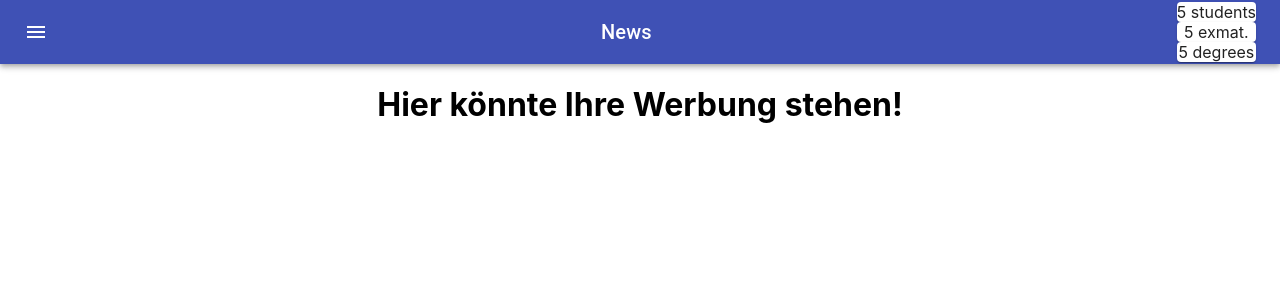
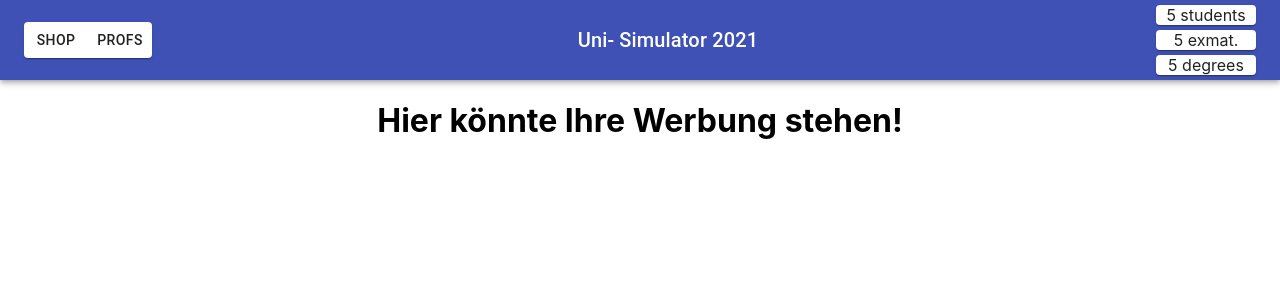
Before and after one commit to daniel11609/uni_simulator2021, a React (Create React App) app: page / in a window 1280 px wide. Shown: the top 300 px of the page. Built offline with nearby package versions, Linux system fonts and the light colour scheme.

Commit message:
Menu without store

```diff
--- a/package.json
+++ b/package.json
@@ -8,6 +8,7 @@
     "@testing-library/jest-dom": "^5.11.4",
     "@testing-library/react": "^11.1.0",
     "@testing-library/user-event": "^12.1.10",
+    "material-ui-popup-state": "^1.7.1",
     "react": "^17.0.1",
     "react-dom": "^17.0.1",
     "react-scripts": "4.0.1",
--- a/src/components/navigation/Navbar.js
+++ b/src/components/navigation/Navbar.js
@@ -5,7 +5,6 @@ import Toolbar from '@material-ui/core/Toolbar';
 import Typography from '@material-ui/core/Typography';
 import Button from '@material-ui/core/Button';
 import IconButton from '@material-ui/core/IconButton';
-import MenuIcon from '@material-ui/icons/Menu';
 import Grid from '@material-ui/core/Grid';
 import Paper from '@material-ui/core/Paper';
 
@@ -22,38 +21,48 @@ const useStyles = makeStyles((theme) => ({
   },
 }));
 
-export default function ButtonAppBar() {
+function openShop(){
+
+}
+function openProfs(){
+
+}
+export default function NavBar() {
   const classes = useStyles();
 
   return (
     <div className={classes.root}>
       <AppBar position="static">
-        <Toolbar>
+        <Toolbar >
           <IconButton edge="start" className={classes.menuButton} color="inherit" aria-label="menu">
-            <MenuIcon />
+          <Paper className={classes.paper}>
+              <Button  onClick={openShop} > Shop </Button>
+              <Button onClick={openProfs}> Profs </Button>
+              </Paper>
           </IconButton>
           <Typography variant="h6" className={classes.title}>
-            News
+            Uni- Simulator 2021
           </Typography>
-          <Grid  direction="column">
-            <Grid item xs={12} spacing={3}>
+          <Grid  direction="column" style={{width:"100px"}}>
+            <Grid item xs={12} spacing={3} style={{paddingTop:"5px",paddingBottom:"5px"}}>
             <Paper className={classes.paper}>
               <MoneyDisplay currency={"students"}></MoneyDisplay>
             </Paper>
             </Grid>
-            <Grid item xs={12} spacing={3}>
-            <Paper className={classes.paper}>
+            <Grid item xs={12} spacing={3} style={{paddingBottom:"5px"}}>
+            <Paper className={classes.paper} >
               <MoneyDisplay currency={"exmat."}></MoneyDisplay>
             </Paper>
             </Grid>
 
-            <Grid item xs={12} spacing={3}>
+            <Grid item xs={12} spacing={3}style={{paddingBottom:"5px"}}>
             <Paper className={classes.paper}>
               <MoneyDisplay currency={"degrees"}></MoneyDisplay>
               </Paper>
             </Grid>
           </Grid>
         </Toolbar>
+
       </AppBar>
     </div>
   );
```
Also changed, not shown: src/components/navigation/Modal.js (added, +70 -0 lines), 1 other file (tests, documents, lock files or other folders).
